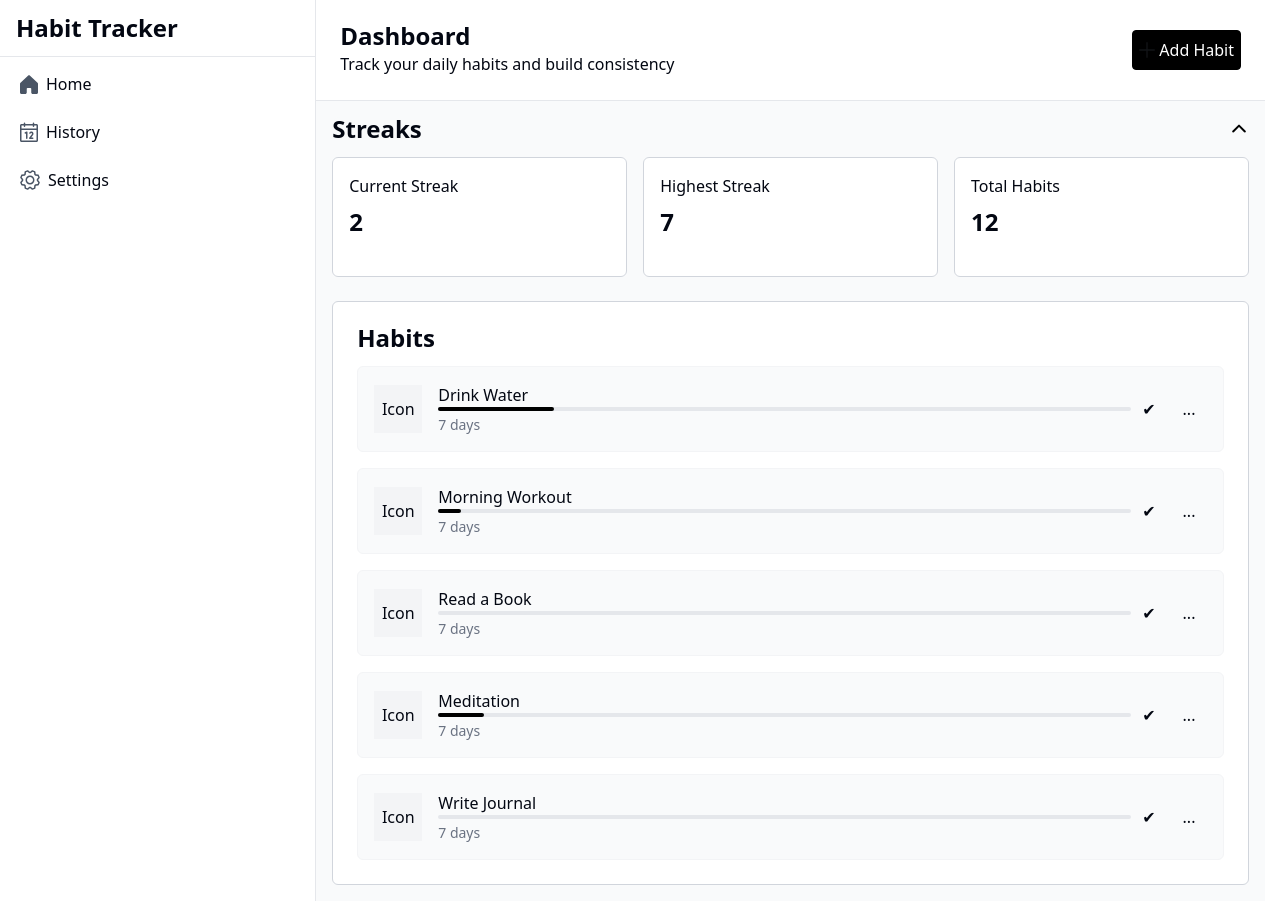
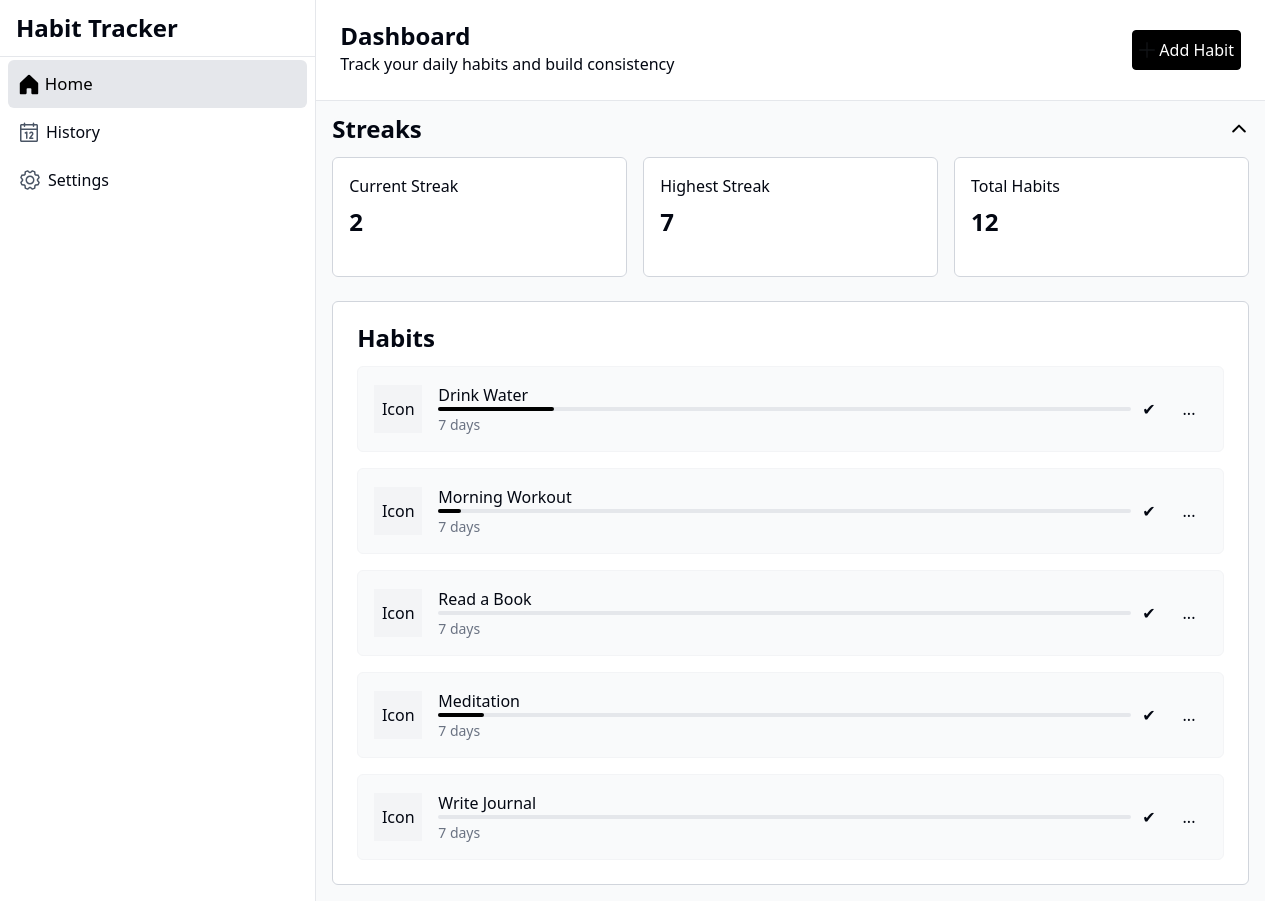
Before and after one commit to vlad-demchuk/habit-tracker_reactjs, a React app: page / in a window 1280 px wide. Built offline with nearby package versions, Linux system fonts and the light colour scheme; no server answers; the HTML template or start-up script is replaced by a standard one.

Commit message:
Refactor button and menu components: rename buttonStyles to buttonVariants, update Logo to use Link, and implement NavLink in Menu for improved navigation

```diff
--- a/src/components/Logo.tsx
+++ b/src/components/Logo.tsx
@@ -1,21 +1,18 @@
 import { HTMLProps } from 'react';
+import { Link } from 'react-router';
 
-import { twMerge } from 'tailwind-merge';
+import { routePaths } from '@/routes/paths.ts';
 
 export const Logo = ({
   classname,
 }: {
   classname?: HTMLProps<HTMLHeadingElement>['className'];
 }) => {
-  // TODO: Make a link
   return (
-    <h1
-      className={twMerge(
-        'text-2xl font-bold leading-6 tracking-normal',
-        classname,
-      )}
-    >
-      Habit Tracker
-    </h1>
+    <Link to={routePaths.home} className={classname}>
+      <h1 className={'text-2xl font-bold leading-6 tracking-normal'}>
+        Habit Tracker
+      </h1>
+    </Link>
   );
 };
--- a/src/components/ui/Button.tsx
+++ b/src/components/ui/Button.tsx
@@ -11,7 +11,7 @@ interface Props extends React.ButtonHTMLAttributes<HTMLButtonElement> {
 const defaultStyles =
   'h-10 p-1.5 border rounded-sm cursor-pointer transition-colors';
 
-const buttonStyles: Record<ButtonVariant, string> = {
+const buttonVariants: Record<ButtonVariant, string> = {
   primary: 'border-black text-white bg-black hover:bg-white hover:text-black',
   destructive:
     'border-red-500 text-white bg-red-500 hover:bg-white hover:text-red-500',
@@ -25,7 +25,7 @@ export const Button = ({
 }: Props) => {
   return (
     <button
-      className={twMerge(defaultStyles, buttonStyles[variant], className)}
+      className={twMerge(defaultStyles, buttonVariants[variant], className)}
       {...props}
     >
       {children}
--- a/src/components/ui/Menu.tsx
+++ b/src/components/ui/Menu.tsx
@@ -1,5 +1,7 @@
 import { ReactNode } from 'react';
-import { Link } from 'react-router';
+import { NavLink } from 'react-router';
+
+import { twMerge } from 'tailwind-merge';
 
 interface MenuItem {
   readonly id: number;
@@ -12,23 +14,44 @@ interface Props {
   menuItems: readonly MenuItem[];
 }
 
+const defaultTextStyles = 'lg:text-black lg:scale-105';
+const activeTextStyles = 'lg:group-hover:text-black lg:group-hover:scale-105';
+
 export const Menu = ({ menuItems }: Props) => {
-  // TODO: Implement NavLink
   return (
     <ul className="flex justify-around lg:flex-col">
       {menuItems.map(({ id, title, href, icon }) => (
         <li key={id} className="flex">
-          <Link
+          <NavLink
             to={href}
-            className="flex flex-col justify-center items-center gap-1 lg:flex-row lg:gap-2 lg:w-full lg:justify-start lg:hover:bg-gray-200 group transition-colors lg:rounded-md p-3"
+            className={({ isActive }) =>
+              twMerge(
+                'flex flex-col justify-center items-center gap-1 lg:flex-row lg:gap-2 lg:w-full lg:justify-start lg:hover:bg-gray-200  group transition-colors lg:rounded-md p-3',
+                isActive && 'lg:bg-gray-200',
+              )
+            }
           >
-            <div className="text-gray-600 lg:group-hover:text-black lg:group-hover:scale-105 transition-colors">
-              {icon}
-            </div>
-            <p className="lg:group-hover:text-black lg:group-hover:scale-105 transition-all">
-              {title}
-            </p>
-          </Link>
+            {({ isActive }) => (
+              <>
+                <div
+                  className={twMerge(
+                    'text-gray-600 transition-colors',
+                    isActive ? defaultTextStyles : activeTextStyles,
+                  )}
+                >
+                  {icon}
+                </div>
+                <p
+                  className={twMerge(
+                    ' transition-all',
+                    isActive ? defaultTextStyles : activeTextStyles,
+                  )}
+                >
+                  {title}
+                </p>
+              </>
+            )}
+          </NavLink>
         </li>
       ))}
     </ul>
```
